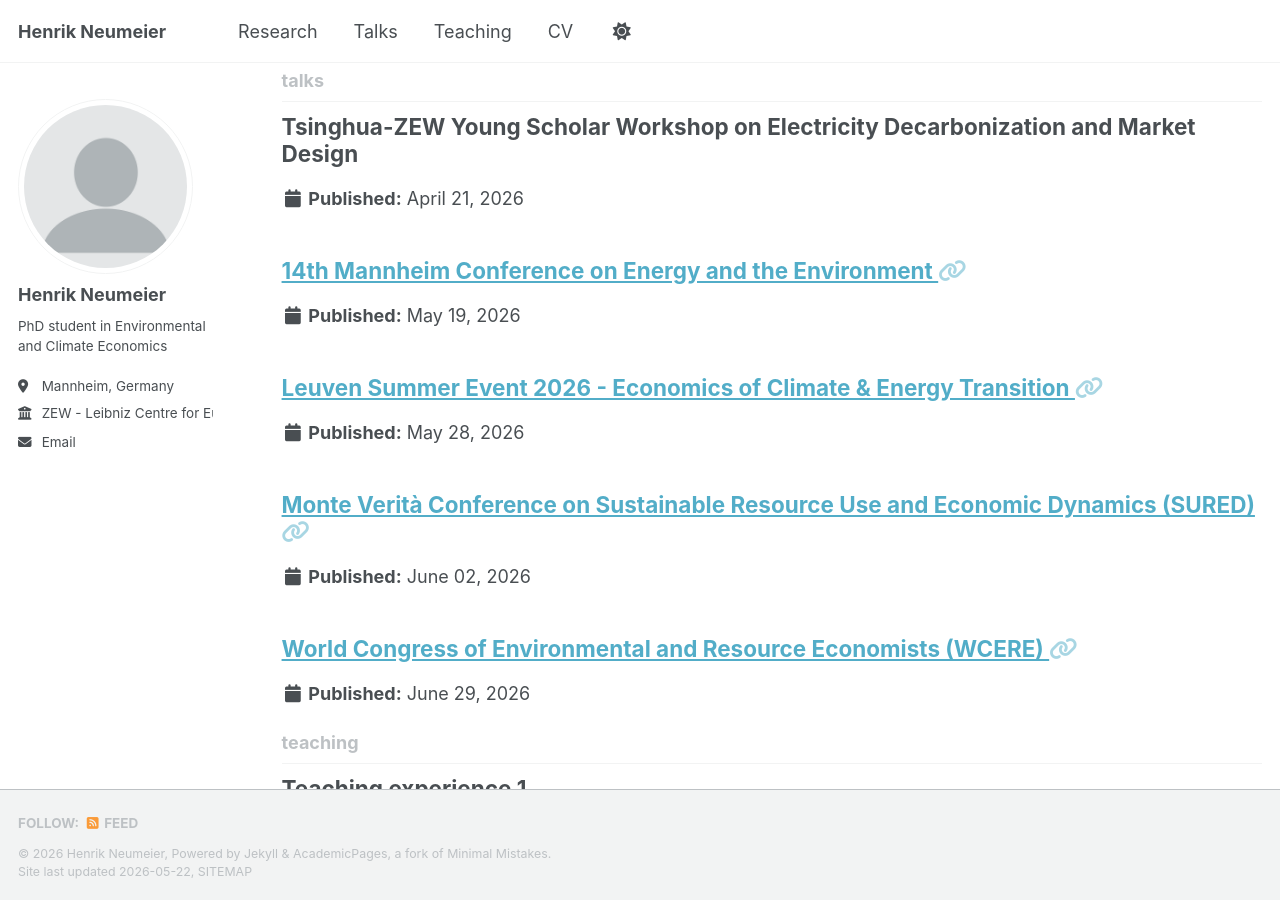
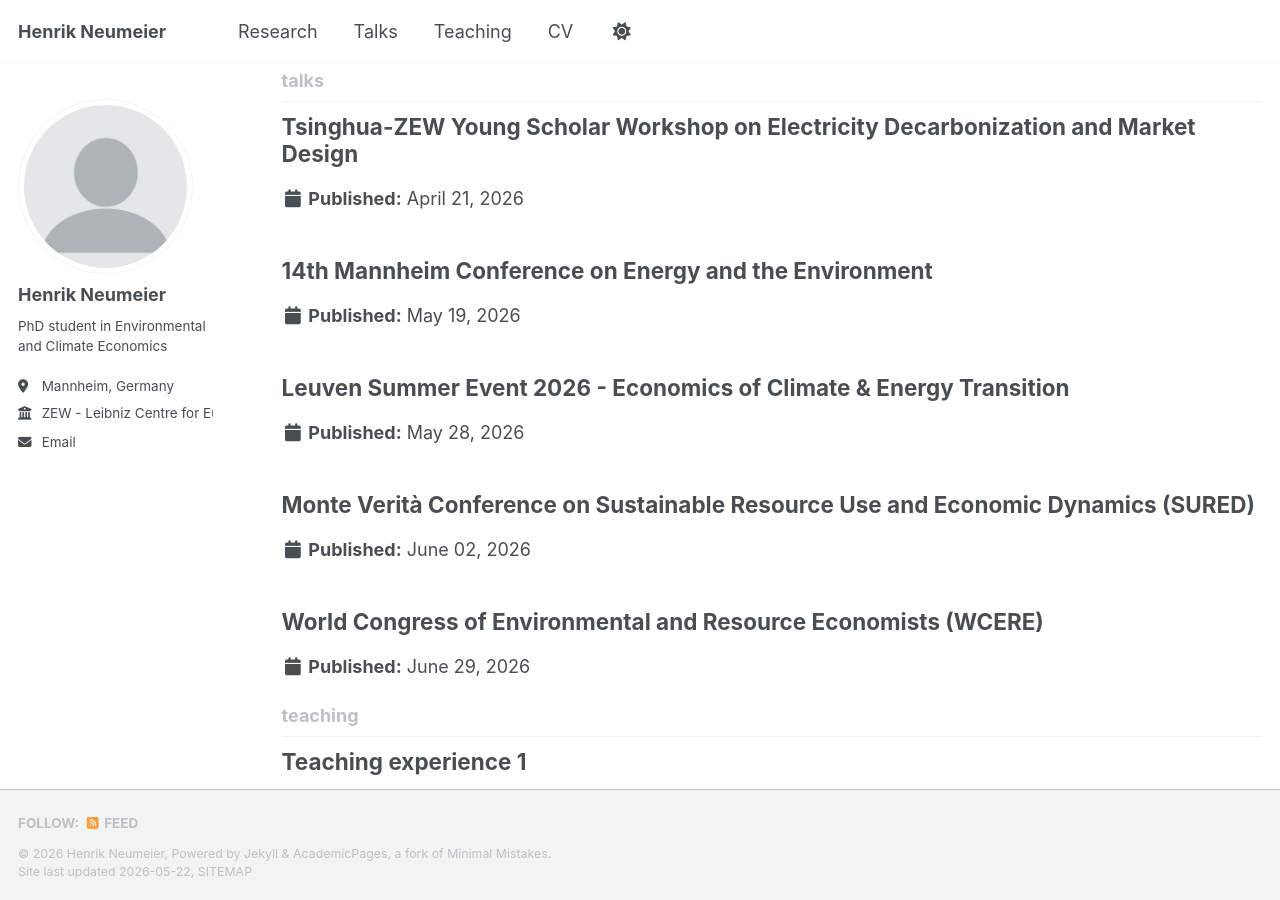
Before and after one commit to henrikneumeier/henrikneumeier.github.io, a Jekyll site: the page built from _pages/collection-archive.html, in a window 1280 px wide and 900 px high, scrolled down 1404 px. Built offline with Jekyll 4.4.1, drawn with Linux system fonts in a browser that asks for light colours; a script bundle is joined from its source files by our own code; library files that are not in the unit come from our copies.

Commit message:
Update archive-single.html

```diff
--- a/_includes/archive-single.html
+++ b/_includes/archive-single.html
@@ -27,12 +27,8 @@
     {% endif %}
 
     <h2 class="archive__item-title" itemprop="headline">
-  {% if post.link and post.status != "wip" %}
-    <a href="{{ post.link }}">{{ title }}</a> <a href="{{ base_path }}{{ post.url }}" rel="permalink"><i class="fa fa-link" aria-hidden="true" title="permalink"></i><span class="sr-only">Permalink</span></a>
-  {% else %}
-    {{ title }}
-  {% endif %}
-  </h2>
+      {{ title }}
+    </h2>
 
     {% if post.coauthors %}
       <p class="archive__item-excerpt"><i>Joint work with {{ post.coauthors }}</i></p>
```
